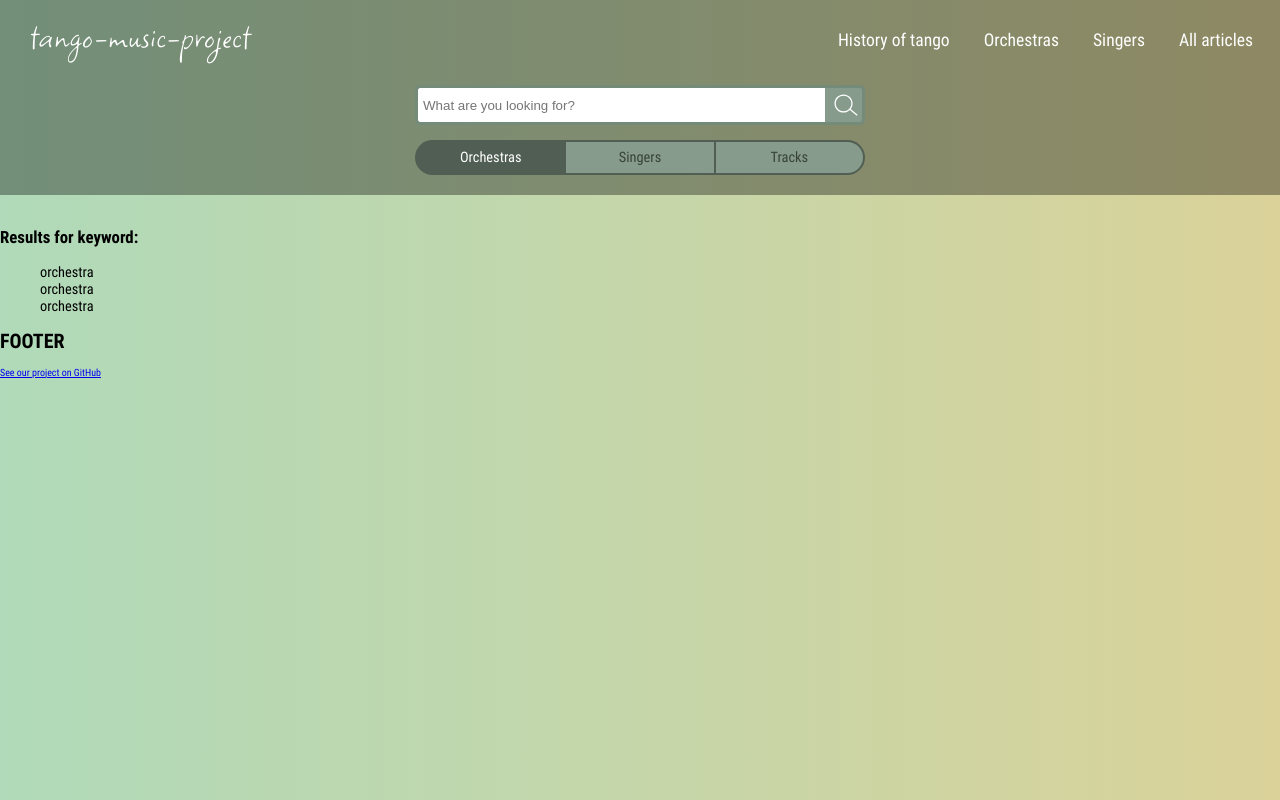
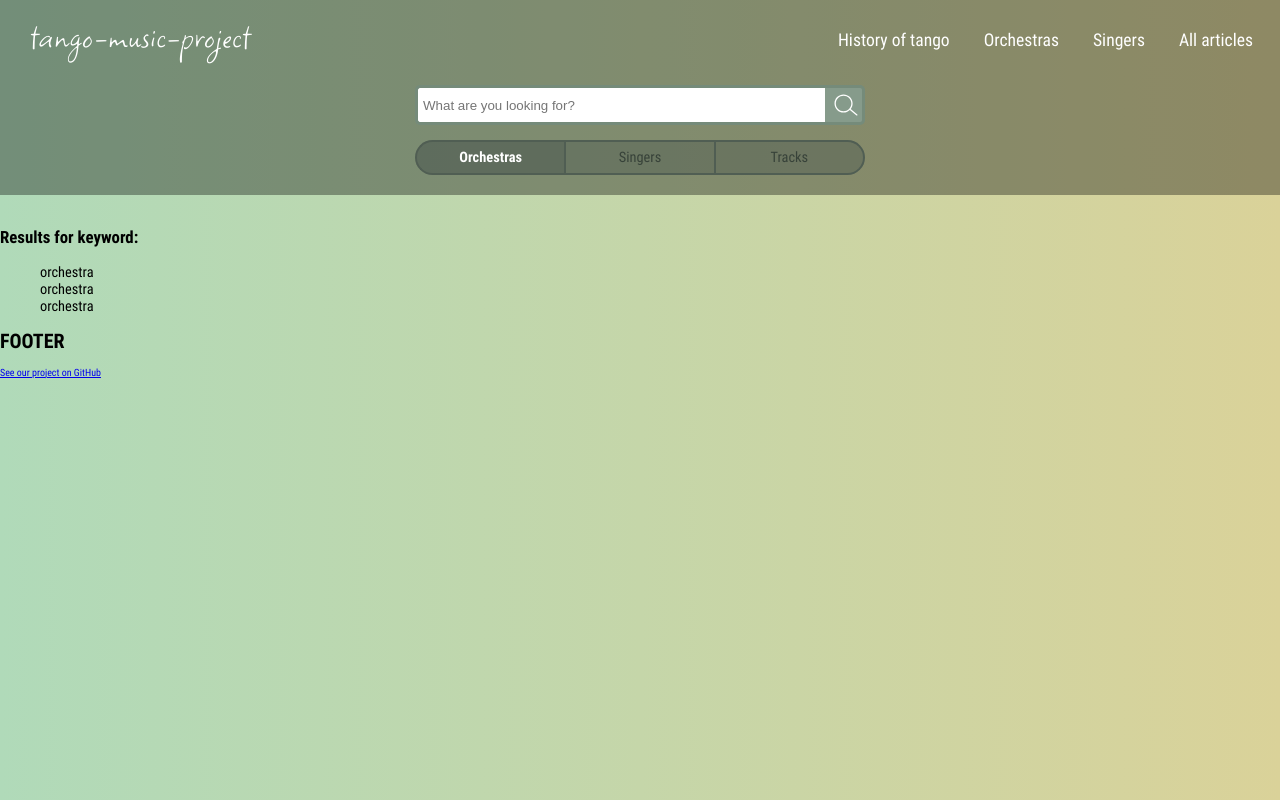
Before and after one commit to kolaroski/tango-music, a React app in the folder frontend/: page /results in a window 1280 px wide. Built offline with nearby package versions, Linux system fonts and the light colour scheme; no server answers.

Commit message:
Styling: tabs on results page

```diff
--- a/frontend/src/components/Results/Results.css
+++ b/frontend/src/components/Results/Results.css
@@ -26,7 +26,8 @@
 
 .results-tabs__nav li {
   border: 2px solid #505e53;
-  background: #869b8b;
+  color: #374239;
+  background: #505e5379;
   width: 50%;
   padding: 7px;
   list-style: none;
@@ -35,7 +36,6 @@
   border-radius: 0;
   font-size: 0.9rem;
   text-align: center;
-  color: #374239;
 }
 
 .results-tabs__nav li:first-child {
@@ -52,7 +52,6 @@
 }
 
 .results-tabs__nav li:hover {
-  background: #505e5379;
   color: white;
 }
 
@@ -61,8 +60,13 @@
 }
 
 .results-tabs__nav li.active {
-  background: #505e53;
+  background: #505e53aa;
   color: white;
+  font-weight: 700;
+}
+
+.results-tabs__nav li.active:hover {
+  background: #505e53ec;
 }
 
 .results-tabs__outlet {
```
